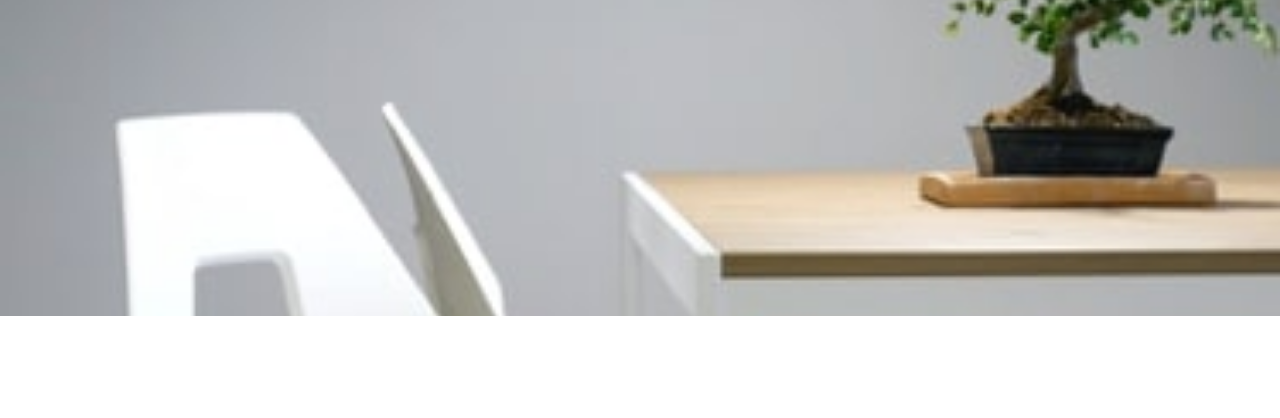
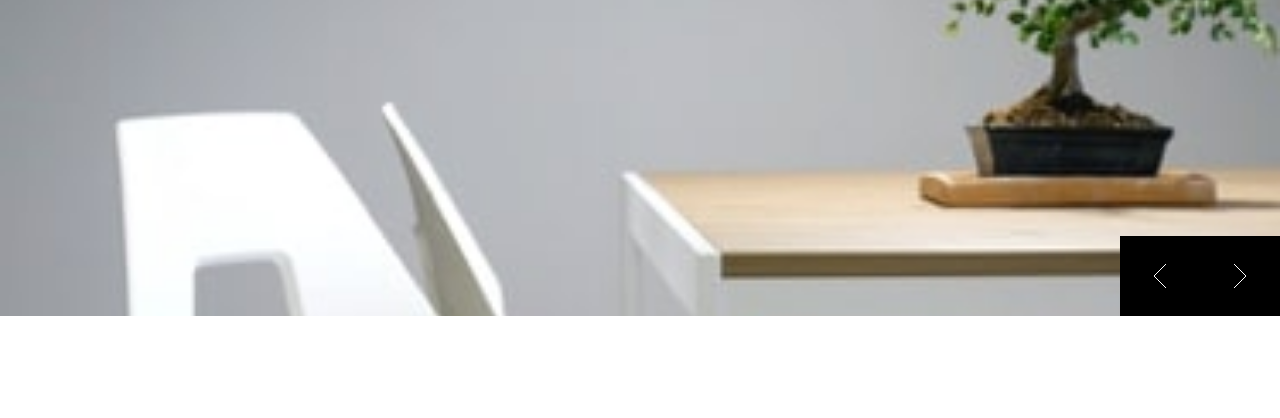
Before and after one commit to Tejiri-A/room-homepage, a website built with Vite: page index.html in a window 1280 px wide. Shown: the part 84-502 px from the top of the page. Built offline with nearby package versions, Linux system fonts and the light colour scheme; files whose address does not match are found by name.

Commit message:
feat: Implement hero section slider controls and initial layout styling for hero and about sections.

```diff
--- a/index.html
+++ b/index.html
@@ -87,6 +87,14 @@
             </button>
           </div>
         </div>
+        <div class="hero__btns">
+          <button type="button" id="prevSlide">
+            <img src="/icon-angle-left.svg" alt="" width="14" height="24">
+          </button>
+          <button type="button" id="nextSlide">
+            <img src="/icon-angle-right.svg" alt="" width="14" height="24">
+          </button>
+        </div>
       </section>
       <section class="about">
         <div class="about__img-container">
--- a/src/styles/components/_buttons.scss
+++ b/src/styles/components/_buttons.scss
@@ -4,14 +4,17 @@
   display: flex;
   align-items: center;
   gap: $spacing-400;
-  transition: color 0.3s ease, fill 0.3s ease;
+  transition:
+    color 0.3s ease,
+    fill 0.3s ease;
 
-  &:hover, &:focus {
+  &:hover,
+  &:focus {
     color: $clr-gray-500;
     fill: $clr-gray-500;
   }
 
-  &:focus{
+  &:focus {
     outline: 2px solid $clr-gray-500;
     outline-offset: 2px;
   }
@@ -20,7 +23,37 @@
     @include text-preset-4;
   }
 
-  @include breakpoint(large){
+  @include breakpoint(large) {
     width: fit-content;
   }
 }
+
+$btn--size: 5rem;
+
+.hero__btns {
+  position: absolute;
+  display: flex;
+  bottom: 50%;
+  right: 0;
+
+  @include breakpoint(large) {
+    position: unset;
+    grid-column: 2;
+    grid-row: 1;
+    align-self: end;
+  }
+
+  button {
+    width: $btn--size;
+    height: $btn--size;
+    display: flex;
+    align-items: center;
+    justify-content: center;
+    background: $clr-black;
+    transition: background 0.3s ease;
+
+    &:hover {
+      background: $clr-gray-800;
+    }
+  }
+}
--- a/src/styles/layout/_about.scss
+++ b/src/styles/layout/_about.scss
@@ -4,7 +4,7 @@
   display: grid;
 
   @include breakpoint(large) {
-    grid-template-columns: 1fr 1.5fr 1fr;
+    grid-template-columns: 1fr 1.38fr 0.97fr;
   }
 
   &__text-content {
@@ -18,8 +18,8 @@
       padding-inline: $spacing-800;
     }
 
-    @include breakpoint(large){
-        padding-inline: $spacing-600;
+    @include breakpoint(large) {
+      padding-inline: $spacing-600;
     }
   }
 
--- a/src/styles/layout/_hero.scss
+++ b/src/styles/layout/_hero.scss
@@ -1,12 +1,11 @@
 @use "../abstracts" as *;
 .hero {
+  position: relative;
   min-height: 100vh;
   grid-column: 1/-1;
 
   display: grid;
   grid-template-rows: repeat(2, 1fr);
-
-
 
   @include breakpoint(large) {
     grid-template-rows: unset;
@@ -20,6 +19,8 @@
 
     @include breakpoint(large) {
       padding: $spacing-600 $spacing-600 0;
+      grid-column: 1;
+      grid-row: 1;
     }
 
     &-image-container {
@@ -44,6 +45,8 @@
 
     @include breakpoint(large) {
       padding-inline: $spacing-800;
+      grid-column: 2;
+      grid-row: 1;
     }
 
     .wrapper {
```
